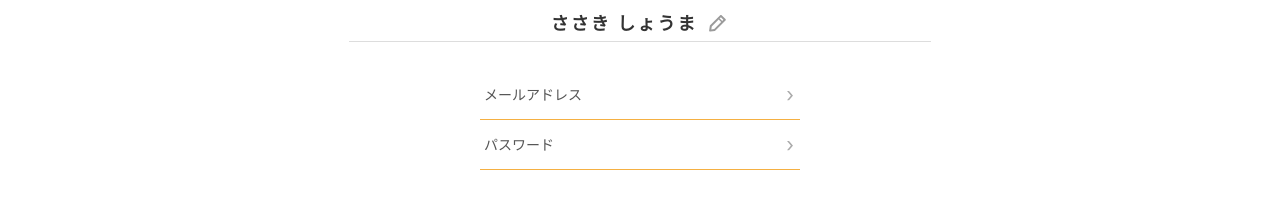
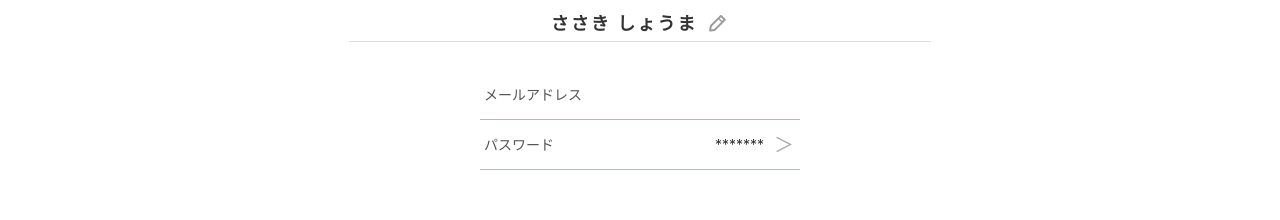
Before and after one commit to shiomoto-kei/TryOnlyException, a Next.js app in the folder lunch-share/: page /register-info in a window 1280 px wide. Shown: the part 277-497 px from the top of the page. Built offline with nearby package versions, Linux system fonts and the light colour scheme; no server answers.

Commit message:
プロフの色変更ついでにエラー解決

```diff
--- a/lunch-share/app/profile/page.tsx
+++ b/lunch-share/app/profile/page.tsx
@@ -10,6 +10,7 @@ import {
   loadStoredProfile,
   loadUserProfile,
   PROFILE_UPDATED_EVENT,
+  type StoredProfile,
 } from '../lib/profileStorage';
 
 const LogoutIcon = () => (
@@ -43,6 +44,10 @@ type CurrentUser = {
   email: string | null;
   created_at?: string | null;
 };
+const DEFAULT_PROFILE: StoredProfile = {
+  name: 'ゲストユーザー',
+  avatarSrc: null,
+};
 
 export default function ProfilePage() {
   const [currentUser, setCurrentUser] = useState<CurrentUser | null>(null);
@@ -50,8 +55,16 @@ export default function ProfilePage() {
 
 useEffect(() => {
   const loadUser = async () => {
-    const user = await getOrCreateCurrentUser();
-    setCurrentUser(user);
+    try {
+      const user = await getOrCreateCurrentUser();
+      setCurrentUser(user);
+    } catch (error) {
+  console.warn(
+    'ユーザー情報の取得に失敗しました:',
+    error instanceof Error ? error.message : error,
+  );
+  setCurrentUser(null);
+}
   };
 
   loadUser();
@@ -74,7 +87,7 @@ useEffect(() => {
   const router = useRouter();
   const [isLogoutModalOpen, setIsLogoutModalOpen] = useState(false);
   const [isQRModalOpen, setIsQRModalOpen] = useState(false);
-  const [profile, setProfile] = useState(loadStoredProfile);
+  const [profile, setProfile] = useState<StoredProfile>(DEFAULT_PROFILE);
 
   useEffect(() => {
     const syncProfile = () => {
@@ -277,6 +290,7 @@ const styles: { [key: string]: React.CSSProperties } = {
     fontSize: 18,
     fontWeight: 600,
     letterSpacing: 2,
+    color: '#333',
   },
   grid: {
     width: '100%',
--- a/lunch-share/app/register-info/page.tsx
+++ b/lunch-share/app/register-info/page.tsx
@@ -27,9 +27,6 @@ export default function RegisterInfoPage() {
   const [editing, setEditing] = useState(false);
   const [tempName, setTempName] = useState(name);
   const [email, setEmail] = useState('');
-  const [password, setPassword] = useState('');
-  const [editingEmail, setEditingEmail] = useState(false);
-  const [editingPassword, setEditingPassword] = useState(false);
   const [avatarSrc, setAvatarSrc] = useState<string | null>(null);
   const fileInputRef = useRef<HTMLInputElement>(null);
 
@@ -58,7 +55,7 @@ export default function RegisterInfoPage() {
       };
 
       setEmail(authEmail || parsedLoginInfo.email || '');
-      setPassword(parsedLoginInfo.password || '');
+
       return;
     } catch {
       window.localStorage.removeItem(LOGIN_INFO_STORAGE_KEY);
@@ -167,50 +164,18 @@ syncLoginInfo();
         <div style={styles.fieldList}>
           <div style={styles.fieldRow}>
             <span style={styles.fieldLabel}>メールアドレス</span>
-            {editingEmail ? (
-              <input
-                type="email"
-                value={email}
-                onChange={(e) => setEmail(e.target.value)}
-                onBlur={() => setEditingEmail(false)}
-                autoFocus
-                style={styles.fieldEditInput}
-              />
-            ) : (
-              <>
-                <span style={styles.fieldValue}>{email}</span>
-                <button
-                  style={styles.arrowBtn}
-                  onClick={() => setEditingEmail(true)}
-                >
-                  ›
-                </button>
-              </>
-            )}
+            <span style={styles.fieldValue}>{email}</span>
           </div>
 
           <div style={styles.fieldRow}>
             <span style={styles.fieldLabel}>パスワード</span>
-            {editingPassword ? (
-              <input
-                type="password"
-                value={password}
-                onChange={(e) => setPassword(e.target.value)}
-                onBlur={() => setEditingPassword(false)}
-                autoFocus
-                style={styles.fieldEditInput}
-              />
-            ) : (
-              <>
-                <span style={styles.fieldValue}>{password}</span>
-                <button
-                  style={styles.arrowBtn}
-                  onClick={() => setEditingPassword(true)}
-                >
-                  ›
-                </button>
-              </>
-            )}
+            <span style={styles.fieldValue}>*******</span>
+            <button
+              style={styles.arrowBtn}
+              onClick={() => router.push('/reset-password')}
+            >
+              ＞
+            </button>
           </div>
         </div>
       </main>
```
